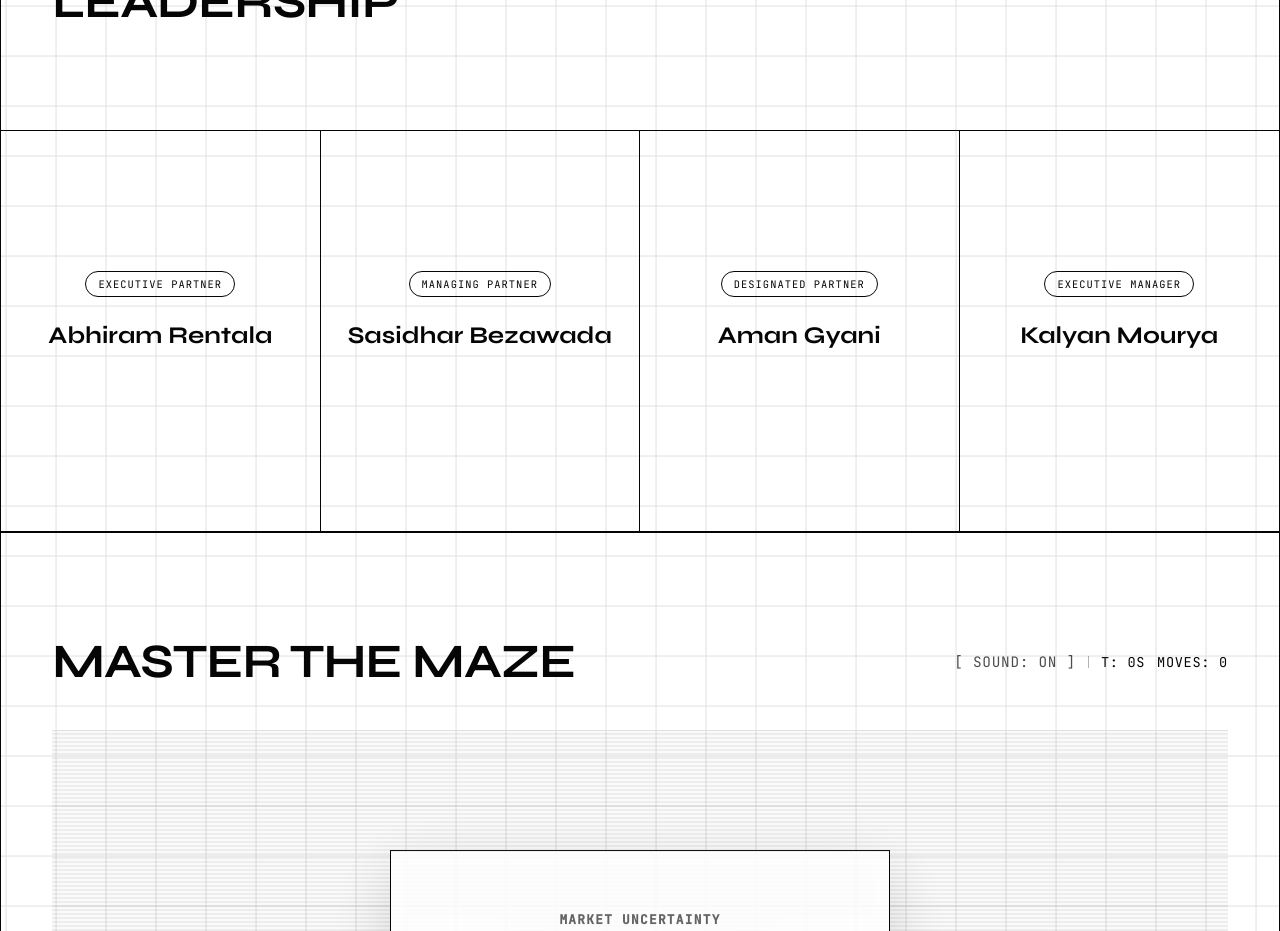
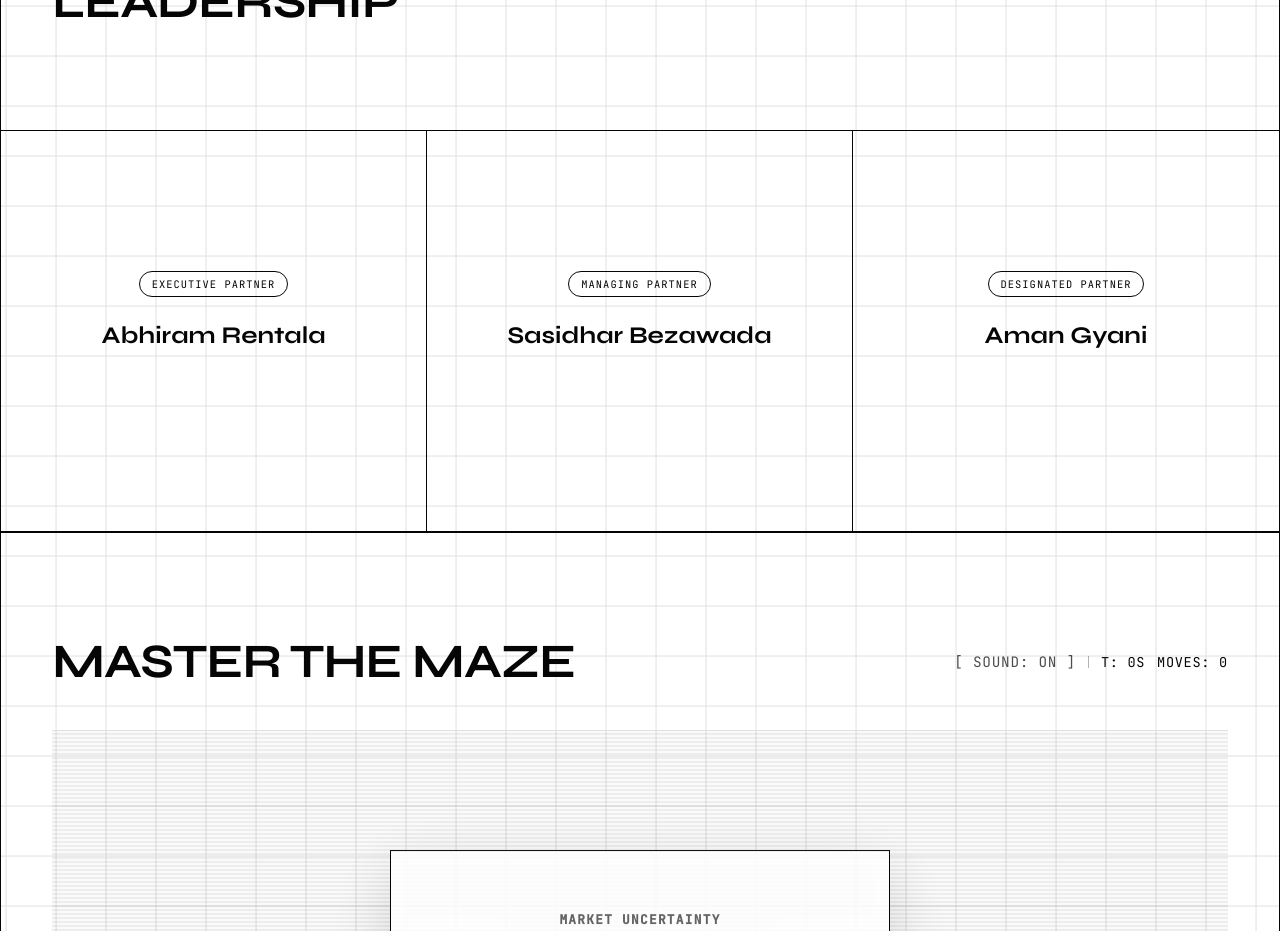
Before and after one commit to variable005/market-maze, a React (Vite) app: page / in a window 1280 px wide. Shown: the part 2400-3331 px from the top of the page. Built offline with nearby package versions, Linux system fonts and the light colour scheme.

Commit message:
name changes as asked by the company

```diff
--- a/src/App.css
+++ b/src/App.css
@@ -154,7 +154,8 @@ body.dark-mode .nav-logo-img { filter: invert(1) brightness(2); }
 body.dark-mode .deck-item:hover, body.dark-mode .deck-item.active { background: var(--ink); color: var(--bg); }
 
 /* --- LEADERSHIP (CREATIVE UPDATE) --- */
-.founders-grid { display: grid; grid-template-columns: repeat(4, 1fr); border-bottom: 1px solid var(--ink); }
+/* UPDATED: Changed from repeat(4, 1fr) to repeat(3, 1fr) */
+.founders-grid { display: grid; grid-template-columns: repeat(3, 1fr); border-bottom: 1px solid var(--ink); }
 .founder-col {
     padding: 60px 2vw;
     border-right: 1px solid var(--ink);
--- a/src/App.jsx
+++ b/src/App.jsx
@@ -61,11 +61,6 @@ const leadershipData = [
         name: "Aman Gyani",
         role: "DESIGNATED PARTNER",
         linkedin: "https://www.linkedin.com/in/aman-gyani-7495421a7?utm_source=share&utm_campaign=share_via&utm_content=profile&utm_medium=android_app"
-    },
-    {
-        name: "Kalyan Mourya",
-        role: "EXECUTIVE MANAGER",
-        linkedin: "https://www.linkedin.com/in/kalyan-mourya-ab7780261/"
     }
 ];
 
```
